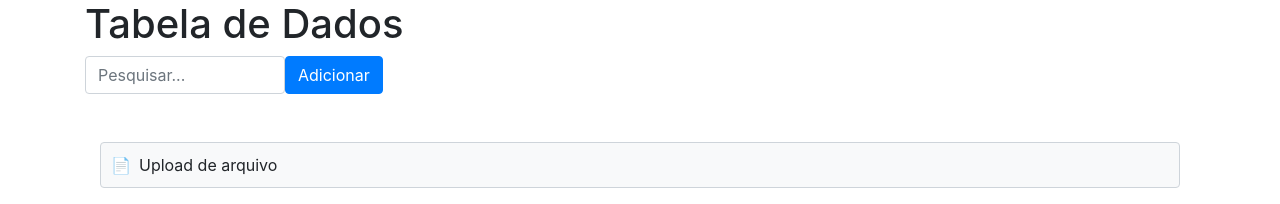
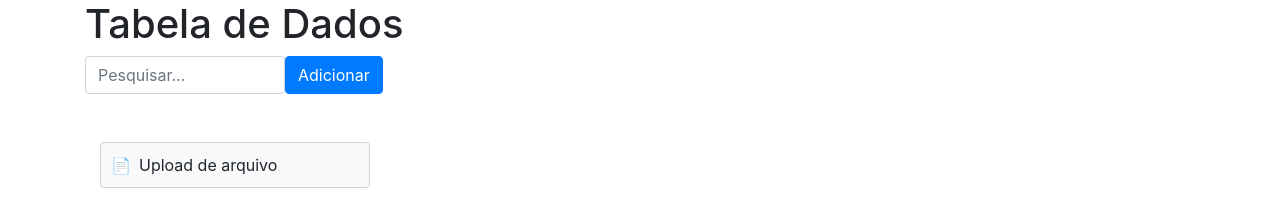
Before and after one commit to SergioTanakaAtos/Processo_de_Escalonamento, a Django app: page /init/ in a window 1280 px wide. Shown: the part 90-294 px from the top of the page. Run offline with Django 5.2, Linux system fonts and the light colour scheme; some libraries are stand-ins or nearby versions.

Commit message:
Update initial_page.html

```diff
--- a/escalation/templates/escalation/initial_page.html
+++ b/escalation/templates/escalation/initial_page.html
@@ -26,7 +26,7 @@
     padding: 5px 10px;
     height: 30px;
     width: 100px;
-    margin: auto;
+
 }
 .access-table {
   width: 100%;
@@ -53,7 +53,7 @@
   <div class="container mt-5">
     <form id="upload-form" action="{% url 'load_data' %}" method="POST" enctype="multipart/form-data">
         {% csrf_token %}
-        <div class="form-group">
+        <div class="form-group w-25">
             <label class="custom-file-upload">
                 <span class="file-icon">📄</span>
                 <span class="file-label">Upload de arquivo</span>
```
